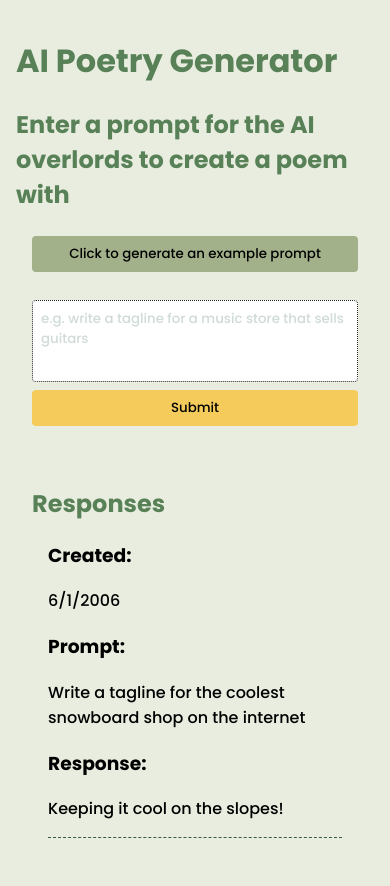
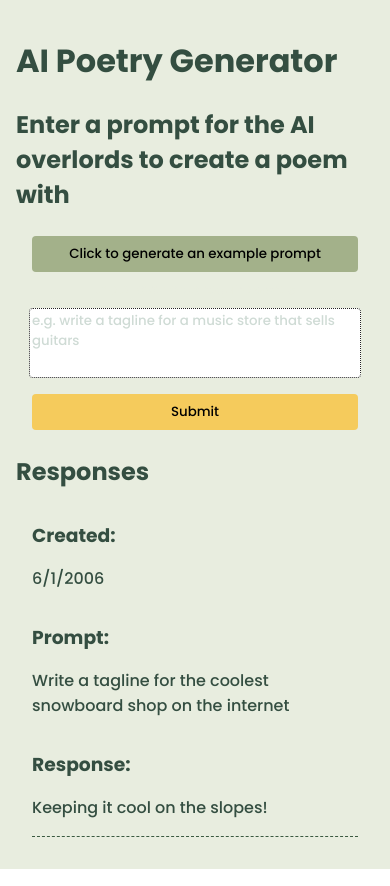
Before and after one commit to stuartkaija/band-name-generator, a React (Create React App) app: page / in a window 390 px wide. Built offline with nearby package versions, Linux system fonts and the light colour scheme; no server answers.

Commit message:
responsive design implemented

```diff
--- a/src/App.js
+++ b/src/App.js
@@ -61,7 +61,7 @@ function App() {
             }
         }
 
-		// if (prompt) {getCompletion()};
+		if (prompt) {getCompletion()};
 
         console.log("useEffect running");
 
@@ -69,7 +69,7 @@ function App() {
 
 	return (
 		<div className="App">
-			<h1 className='App__title'>AI Poetry Generator</h1>
+			<h1>AI Poetry Generator</h1>
 			<Form
 				handleSubmit={handleSubmit}
 				error={error}
--- a/src/App.scss
+++ b/src/App.scss
@@ -1,4 +1,5 @@
 @use './styles/partials/variables' as *;
+@use './styles/partials/mixins' as *;
 
 .App {
 	display: flex;
@@ -6,8 +7,15 @@
 	justify-content: center;
 	background-color: $color-light2;
 	padding: 1rem;
+	transition: padding 1s ease-in-out;
 
-	&__title {
-		color: $color-accent3;
+	@include tablet {
+		padding: 1rem 3rem;
+		transition: padding 1s ease-in-out;
+	}
+
+	@include desktop {
+		padding: 1rem 8rem;
+		transition: padding 1s ease-in-out;
 	}
 }
--- a/src/components/Form/Form.jsx
+++ b/src/components/Form/Form.jsx
@@ -26,7 +26,7 @@ export default function Form({handleSubmit, error}) {
         <section>
             <h2 className='form__title'>Enter a prompt for the AI overlords to create a poem with</h2>
             <form className='form' name='promptForm' id='promptForm' onSubmit={handleSubmit}>
-            <button className='form__button' onClick={handlePromptExample}>Click to generate an example prompt</button>
+                <button className='form__button' onClick={handlePromptExample}>Click to generate an example prompt</button>
                 <label htmlFor="prompt" hidden>Enter prompt here</label>
                 <p className={error ? 'form__error' : 'form__error--hidden'}>the AI overlords require words</p>
                 <textarea
--- a/src/components/Form/Form.scss
+++ b/src/components/Form/Form.scss
@@ -4,10 +4,14 @@
 .form {
     display: flex;
     flex-direction: column;
+    align-items: center;
     margin: 1rem;
 
+    @include tablet {
+        margin: 1rem 4rem;
+    }
+
     &__title {
-        color: $color-accent3;
         margin: 0rem;
     }
 
@@ -17,7 +21,8 @@
         height: 4rem;
         border: 0.01rem dotted $color-dark1;
         border-radius: 0.25rem;
-        padding: 0.5rem;
+        width: 100%;
+        margin: 0.5rem;
 
         &:focus {
             outline: 0.05rem dashed $color-dark2;
@@ -33,7 +38,7 @@
     }
 
     &__error {
-        margin: 0rem;
+        margin: 0 auto 0 0;
         font-size: smaller;
         color: $color-error;
 
--- a/src/components/Response/Response.jsx
+++ b/src/components/Response/Response.jsx
@@ -4,16 +4,16 @@ import './Response.scss';
 export default function Response({time, prompt, completion}) {
     return (
         <li className='response'>
-            <div>
-                <h3>Created: </h3>
+            <div className='response__container'>
+                <h3 className='response__title'>Created: </h3>
                 <p className='response__timestamp'>{time}</p>
             </div>
-            <div>
-                <h3>Prompt: </h3>
+            <div className='response__container'>
+                <h3 className='response__title'>Prompt: </h3>
                 <p className='response__prompt'>{prompt}</p>
             </div>
-            <div>
-                <h3>Response: </h3>
+            <div className='response__container'>
+                <h3 className='response__title'>Response: </h3>
                 <p className='response__completion'>{completion}</p>
             </div>
         </li>
--- a/src/components/Response/Response.scss
+++ b/src/components/Response/Response.scss
@@ -1,5 +1,20 @@
 @use '../../styles/partials/variables' as *;
+@use '../../styles/partials/mixins' as *;
 
 .response {
     border-bottom: 1px dashed $color-dark3;
+
+    &__title {
+        margin: 1rem 1rem 0rem 0rem;
+    }
+
+    &__container {
+        display: flex;
+        flex-direction: column;
+
+        @include tablet {
+            flex-direction: row;
+            justify-content: space-between;
+        }
+    }
 }
--- a/src/components/ResponseList/ResponseList.jsx
+++ b/src/components/ResponseList/ResponseList.jsx
@@ -5,7 +5,7 @@ import './ResponseList.scss';
 
 export default function ResponseList({completions}) {
     return (
-        <div className='responses'>
+        <section className='responses'>
             <h2 className='responses__title'>Responses</h2>
             <ul className='responses__list'>
                 {completions.map(completion => {
@@ -19,6 +19,6 @@ export default function ResponseList({completions}) {
                     )
                 })}
             </ul>
-        </div>
+        </section>
     )
 }
--- a/src/components/ResponseList/ResponseList.scss
+++ b/src/components/ResponseList/ResponseList.scss
@@ -1,14 +1,20 @@
 @use '../../styles/partials/variables' as *;
+@use '../../styles/partials/mixins' as *;
 
 .responses {
-    margin: 1rem;
+    display: flex;
+    flex-direction: column;
 
     &__title {
-        color: $color-accent3;
+        margin: 0rem;
     }
 
     &__list {
         margin: 1rem;
         padding: 0rem;
+
+        @include tablet {
+            margin: 1rem 4rem;
+        }
     }
 }
--- a/src/global.scss
+++ b/src/global.scss
@@ -1,4 +1,5 @@
 @use '../src/styles/partials/typography' as *;
+@use '../src/styles/partials/variables' as *;
 
 *,**::before,**::after {
   box-sizing: border-box;
@@ -11,6 +12,7 @@ body {
     sans-serif;
   -webkit-font-smoothing: antialiased;
   -moz-osx-font-smoothing: grayscale;
+  color: $color-dark4;
 }
 
 code {
--- a/src/styles/partials/_mixins.scss
+++ b/src/styles/partials/_mixins.scss
@@ -8,7 +8,7 @@
 
 @mixin desktop {
     @media screen and (min-width: $desktop-breakpoint) {
-        @content
+        @content;
     }
 }
 
@@ -19,7 +19,14 @@
     border-radius: 0.25rem;
     padding: 0.5rem 0rem;
     margin: 0.5rem 0rem;
-    transition: background-color 0.1s;
+    width: 100%;
+    transition: background-color 0.1s, width 1s ease-in-out;
+    margin-right: auto;
+
+    @include tablet {
+        width: 20rem;
+        transition: width 1s ease-in-out;
+    }
 
     &:hover {
         background-color: $color-accent3;
@@ -42,7 +49,15 @@
     border-radius: 0.25rem;
     padding: 0.5rem 0rem;
     margin: 0.5rem 0rem;
-    transition: background-color 0.1s;
+    width: 100%;
+    transition: background-color 0.1s, width 1s ease-in-out;
+    margin-left: auto;
+
+    @include tablet {
+        width: 20rem;
+        transition: width 1s ease-in-out;
+        margin-left: auto;
+    }
 
     &:hover {
         background-color: $color-accent2;
```
Lines whose indentation alone changed are shown as unchanged.
